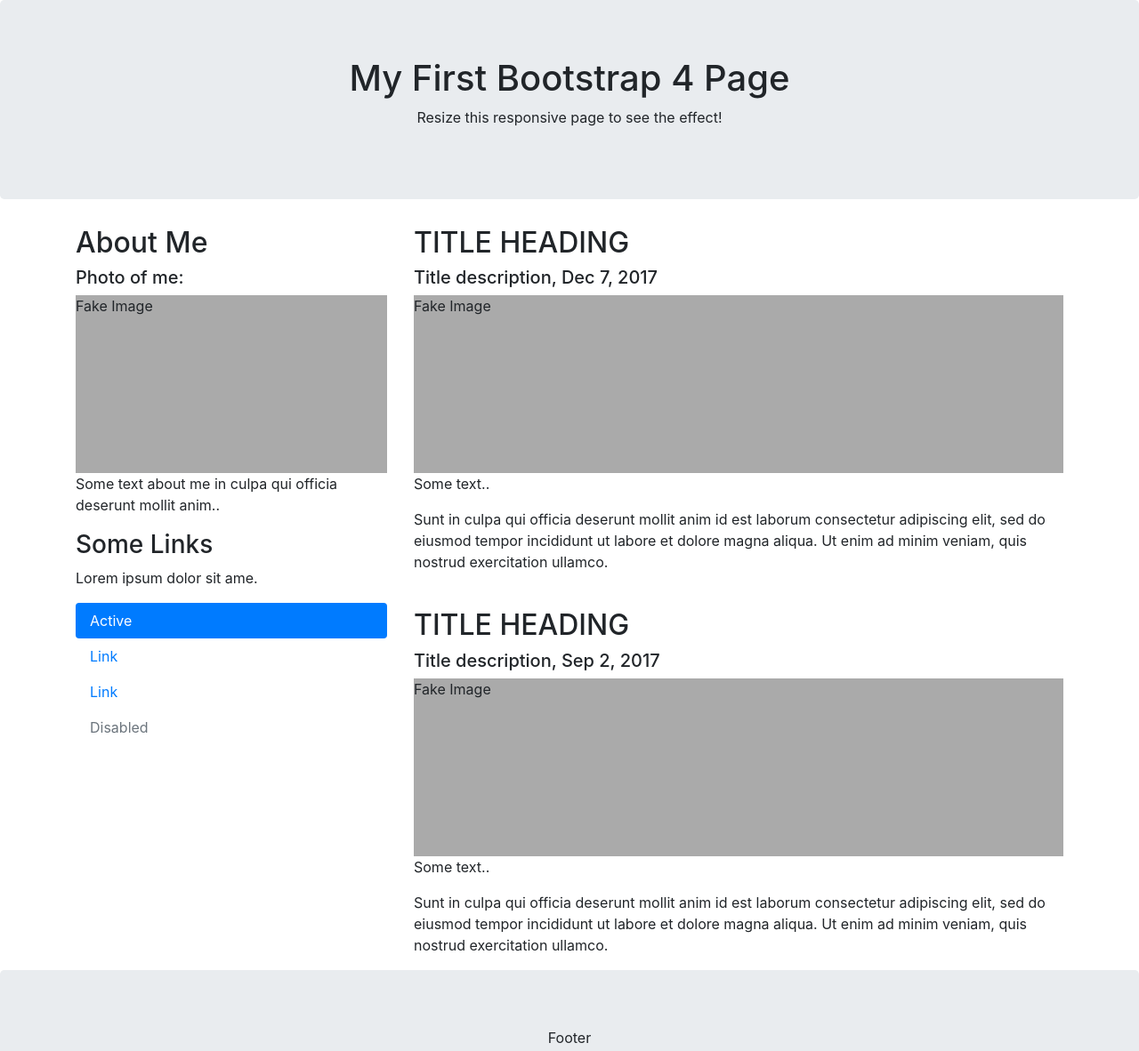
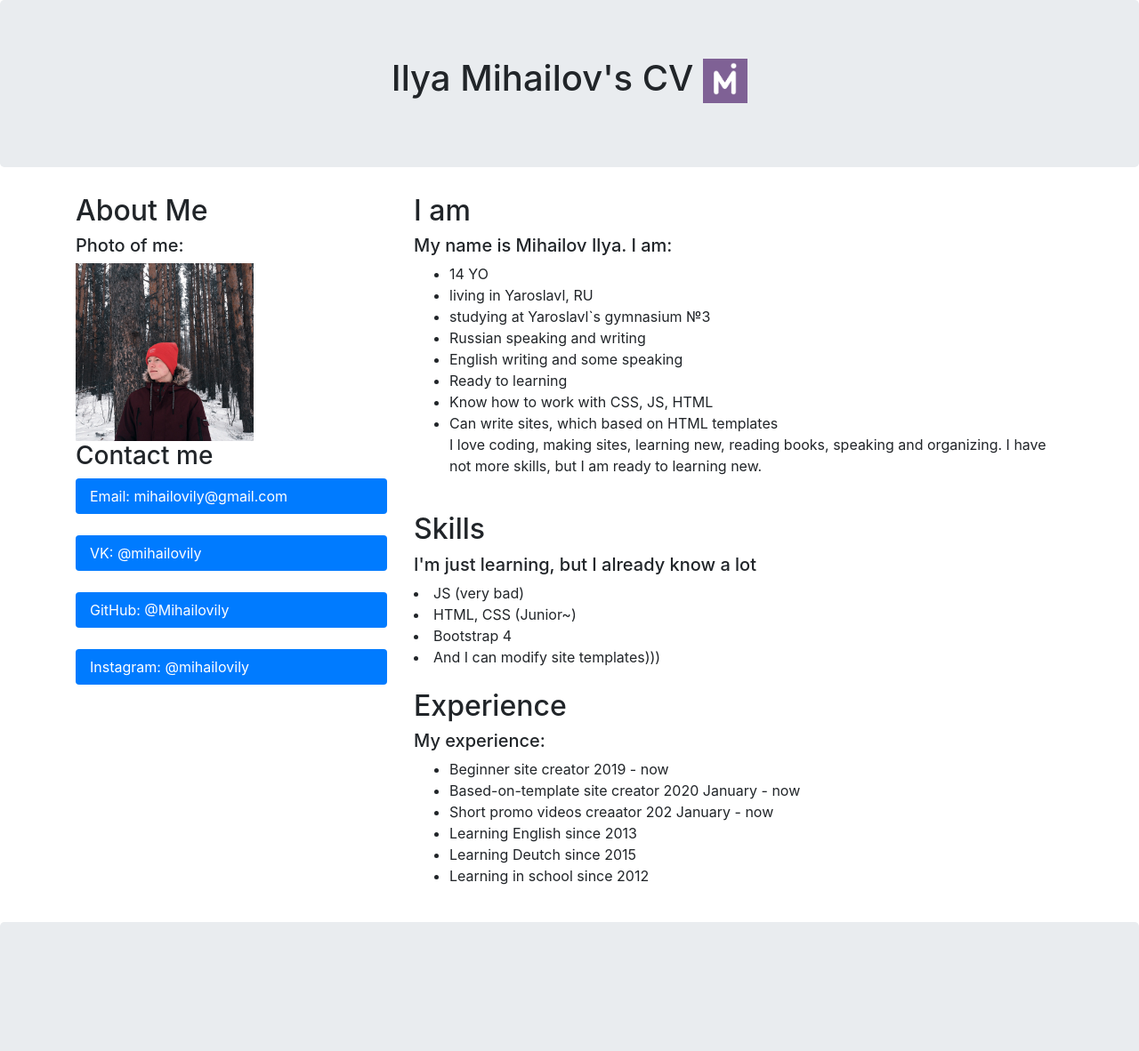
Before and after one commit to mihailovily/mihailovily.github.io, a plain HTML site: page index.html in a window 1280 px wide. Shown: the top 1182 px of the page at 89% size. Drawn offline with nearby package versions, Linux system fonts and the light colour scheme.

Commit message:
Add files via upload

```diff
--- a/index.html
+++ b/index.html
@@ -1,14 +1,15 @@
-
 <!DOCTYPE html>
 <html lang="en">
+
 <head>
-  <title>Bootstrap 4 Website Example</title>
+    <title>mihailovily</title>
     <meta charset="utf-8">
     <meta name="viewport" content="width=device-width, initial-scale=1">
     <link rel="stylesheet" href="https://maxcdn.bootstrapcdn.com/bootstrap/4.4.1/css/bootstrap.min.css">
     <script src="https://ajax.googleapis.com/ajax/libs/jquery/3.4.1/jquery.min.js"></script>
     <script src="https://cdnjs.cloudflare.com/ajax/libs/popper.js/1.16.0/umd/popper.min.js"></script>
     <script src="https://maxcdn.bootstrapcdn.com/bootstrap/4.4.1/js/bootstrap.min.js"></script>
+    <link rel="shortcut icon" type="image/x-icon" href="favicon.ico">
     <style>
         .fakeimg {
             height: 200px;
@@ -16,58 +17,83 @@
         }
     </style>
 </head>
+
 <body>
 
     <div class="jumbotron text-center" style="margin-bottom:0">
-  <h1>My First Bootstrap 4 Page</h1>
-  <p>Resize this responsive page to see the effect!</p>
+        <h1>Ilya Mihailov's CV <img src="logo.jpg" width="50px" height="50px"></h1>
     </div>
-
-
     <div class="container" style="margin-top:30px">
         <div class="row">
             <div class="col-sm-4">
                 <h2>About Me</h2>
                 <h5>Photo of me:</h5>
-      <div class="fakeimg">Fake Image</div>
-      <p>Some text about me in culpa qui officia deserunt mollit anim..</p>
-      <h3>Some Links</h3>
-      <p>Lorem ipsum dolor sit ame.</p>
+                <img src="mihailovily.jpg" width="200px" height="200px">
+                <h3>Contact me</h3>
                 <ul class="nav nav-pills flex-column">
                     <li class="nav-item">
-          <a class="nav-link active" href="#">Active</a>
+                        <a class="nav-link active" href="mailto:mihailovily@gmail.com">Email: mihailovily@gmail.com</a><br>
                     </li>
                     <li class="nav-item">
-          <a class="nav-link" href="#">Link</a>
+                        <a class="nav-link active" href="https://vk.com/mihailovily">VK: @mihailovily</a><br>
                     </li>
                     <li class="nav-item">
-          <a class="nav-link" href="#">Link</a>
+                        <a class="nav-link active" href="#">GitHub: @Mihailovily</a><br>
                     </li>
                     <li class="nav-item">
-          <a class="nav-link disabled" href="#">Disabled</a>
+                        <a class="nav-link active" href="https://instagram.com/mihailovily">Instagram: @mihailovily</a>
                     </li>
                 </ul>
                 <hr class="d-sm-none">
             </div>
             <div class="col-sm-8">
-      <h2>TITLE HEADING</h2>
-      <h5>Title description, Dec 7, 2017</h5>
-      <div class="fakeimg">Fake Image</div>
-      <p>Some text..</p>
-      <p>Sunt in culpa qui officia deserunt mollit anim id est laborum consectetur adipiscing elit, sed do eiusmod tempor incididunt ut labore et dolore magna aliqua. Ut enim ad minim veniam, quis nostrud exercitation ullamco.</p>
+                <h2>I am</h2>
+                <h5>My name is Mihailov Ilya. I am:</h5>
+                <ul>
+                    <li> 14 YO <br>
+                    <li> living in Yaroslavl, RU </li>
+                    <li> studying at Yaroslavl`s gymnasium №3 </li>
+                    <li> Russian speaking and writing </li>
+                    <li> English writing and some speaking </li>
+                    <li> Ready to learning </li>
+                    <li> Know how to work with CSS, JS, HTML </li>
+                    <li> Can write sites, which based on HTML templates </li>
+
+                     I love coding, making sites, learning new, reading books, speaking and organizing. I have not more skills, but I am ready to learning new.
+</ul>
+
                 <br>
-      <h2>TITLE HEADING</h2>
-      <h5>Title description, Sep 2, 2017</h5>
-      <div class="fakeimg">Fake Image</div>
-      <p>Some text..</p>
-      <p>Sunt in culpa qui officia deserunt mollit anim id est laborum consectetur adipiscing elit, sed do eiusmod tempor incididunt ut labore et dolore magna aliqua. Ut enim ad minim veniam, quis nostrud exercitation ullamco.</p>
+                <h2>Skills</h2>
+                <h5>I'm just learning, but I already know a lot</h5>
+
+                    <li> JS (very bad)</li>
+                    <li> HTML, CSS (Junior~) </li>
+                    <li> Bootstrap 4 </li>
+                    <li> And I can modify site templates))) </li>
+
+
+                <br>
+                <h2>Experience</h2>
+                <h5>My experience:</h5>
+                <ul>
+                    <li> Beginner site creator 2019 - now</li>
+                    <li> Based-on-template site creator 2020 January - now</li>
+                    <li> Short promo videos creaator 202 January - now</li>
+                    <li> Learning English since 2013</li>
+                    <li> Learning Deutch since 2015</li>
+                    <li> Learning in school since 2012</li>
+
+
+
+                </ul>
+
+                <br>
             </div>
         </div>
     </div>
 
     <div class="jumbotron text-center" style="margin-bottom:0">
-  <p>Footer</p>
+        <p><br></p>
     </div>
 
-</body>
-</html>
+</body></html>
```
Also changed, not shown: mihailovily.jpg (added). Lines whose indentation alone changed are shown as unchanged.
